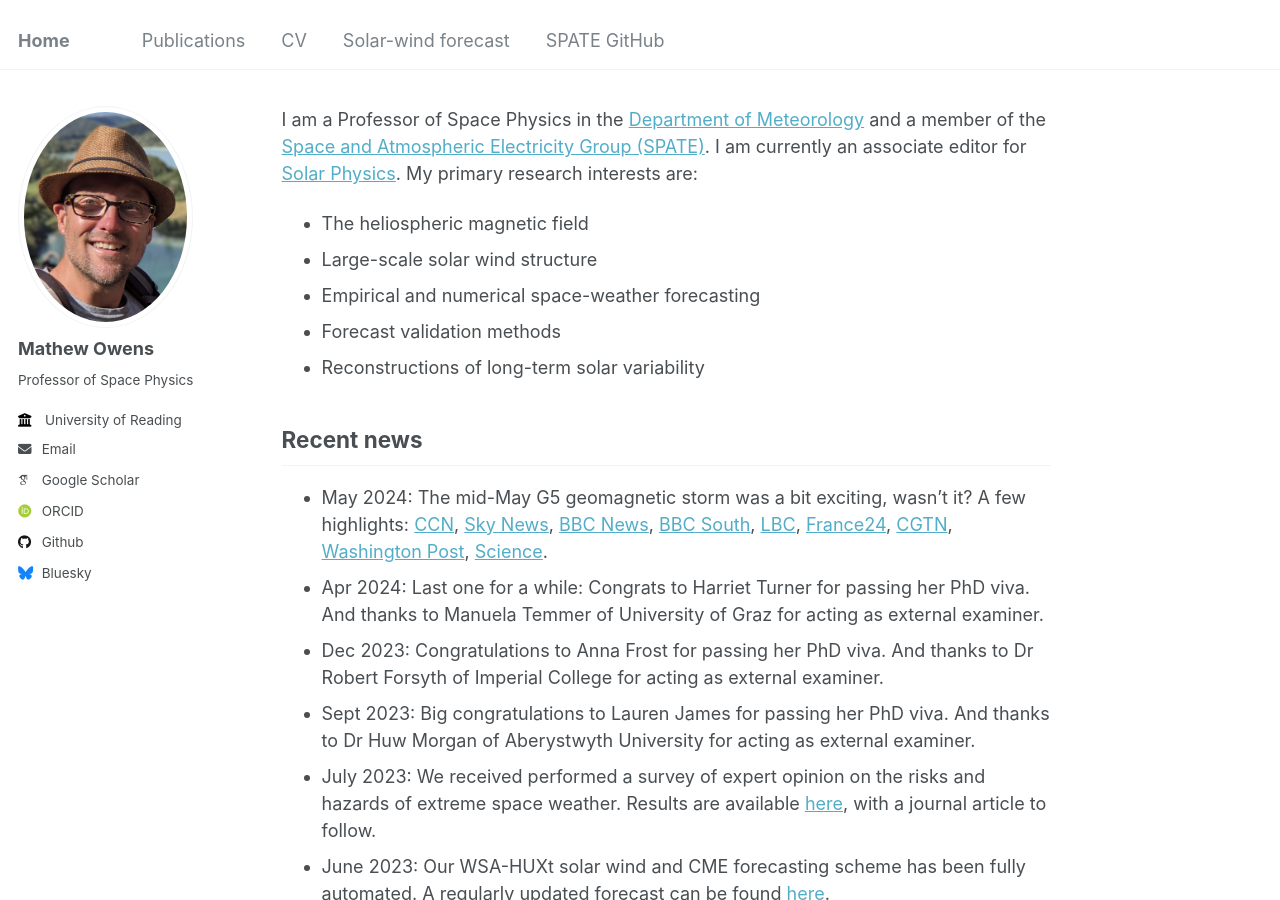
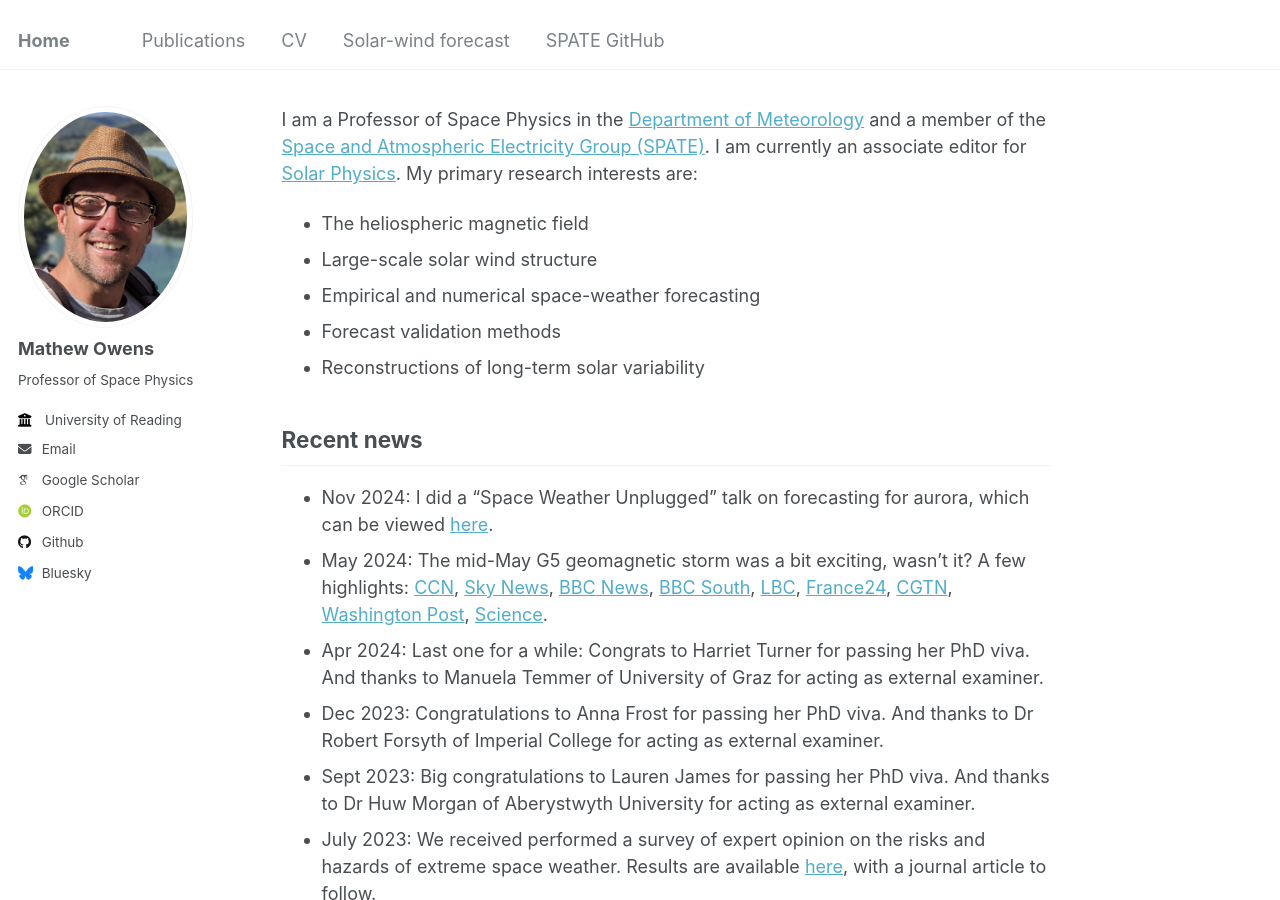
Before and after one commit to mathewjowens/mathewjowens.github.io, a Jekyll site: the page built from _pages/about.md, in a window 1280 px wide and 900 px high. Built offline with Jekyll 4.4.1, drawn with Linux system fonts in a browser that asks for light colours; some web fonts are replaced.

Commit message:
new news

```diff
--- a/_pages/about.md
+++ b/_pages/about.md
@@ -16,6 +16,7 @@ My primary research interests are:
 
 ## Recent news
 
+* Nov 2024: I did a "Space Weather Unplugged" talk on forecasting for aurora, which can be viewed [here](https://www.youtube.com/watch?v=8YAFMgLAsJw).
 * May 2024: The mid-May G5 geomagnetic storm was a bit exciting, wasn't it? A few highlights: [CCN](https://twitter.com/kimbrunhuber/status/1789233802931257640), [Sky News](https://news.sky.com/story/northern-lights-visible-across-large-swathes-of-england-and-wales-as-severe-solar-storm-hits-13132757#:~:text=The%20impressive%20Aurora%20Borealis%2C%20usually,and%2C%20unusually%2C%20southern%20England.), [BBC News](https://mms.tveyes.com/Transcript.asp?StationID=800&DateTime=5%2F11%2F2024+10%3A38%3A50+AM&u=286111&e=true&t=False&aln=), [BBC South](https://mms.tveyes.com/Transcript.asp?StationID=6225&DateTime=5%2F11%2F2024+5%3A29%3A51+PM&u=286111&e=true&t=False&aln=), [LBC](https://mms.tveyes.com/Transcript.asp?StationID=11505&DateTime=5%2F10%2F2024+7%3A45%3A55+PM&u=286111&e=true&t=False&aln=), [France24](https://www.france24.com/en/live-news/20240510-solar-storm-could-bring-auroras-power-and-telecoms-disruptions), [CGTN](https://www.youtube.com/watch?v=lVZwjR9pdGk), [Washington Post](https://www.washingtonpost.com/weather/2024/05/14/northern-lights-aurora-next-extreme/), [Science](https://www.science.org/content/article/extreme-solar-storm-generated-auroras-and-surprise).
 * Apr 2024: Last one for a while: Congrats to Harriet Turner for passing her PhD viva. And thanks to Manuela Temmer of University of Graz for acting as external examiner.
 * Dec 2023: Congratulations to Anna Frost for passing her PhD viva. And thanks to Dr Robert Forsyth of Imperial College for acting as external examiner.
```
